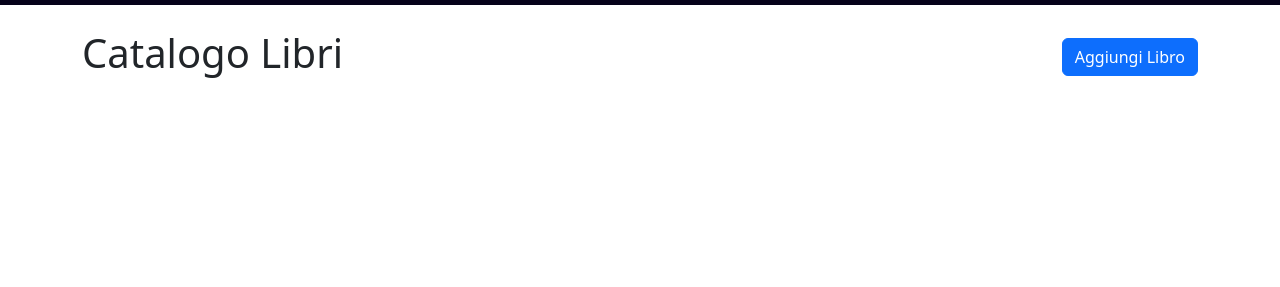
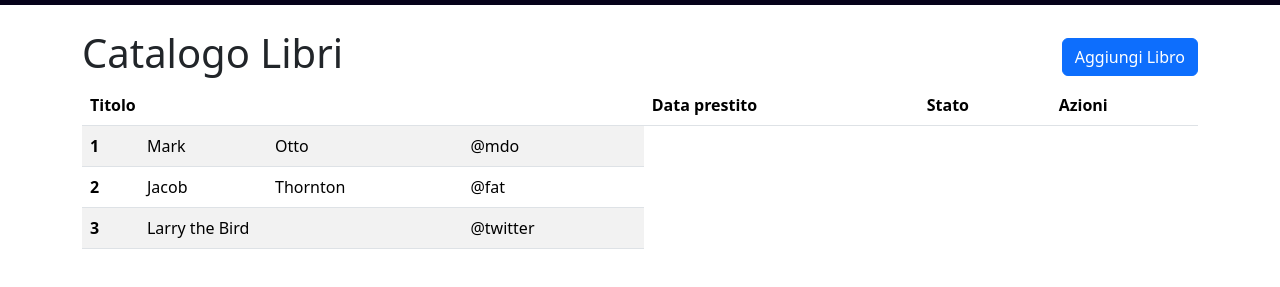
Before and after one commit to PaoloRen/html-css-bootstrap-dashboard, a plain HTML site: page index.html in a window 1280 px wide. Shown: the part 71-358 px from the top of the page. Drawn offline with nearby package versions, Linux system fonts and the light colour scheme.

Commit message:
temporary table

```diff
--- a/index.html
+++ b/index.html
@@ -38,8 +38,34 @@
                 <a class="btn btn-primary" href="#" role="button">Aggiungi Libro</a>
             </div>
             <table class="table table-striped">
-
-            </table>
+                <thead>
+                  <tr>  <!--Non riesco ad impostare la lunghezza delle colonne-->
+                    <th colspan="6">Titolo</th>
+                    <th colspan="1">Data prestito</th>
+                    <th colspan="4">Stato</th>
+                    <th colspan="1">Azioni</th>
+                  </tr>
+                </thead>
+                <tbody>
+                  <tr>
+                    <th scope="row">1</th>
+                    <td>Mark</td>
+                    <td>Otto</td>
+                    <td>@mdo</td>
+                  </tr>
+                  <tr>
+                    <th scope="row">2</th>
+                    <td>Jacob</td>
+                    <td>Thornton</td>
+                    <td>@fat</td>
+                  </tr>
+                  <tr>
+                    <th scope="row">3</th>
+                    <td colspan="2">Larry the Bird</td>
+                    <td>@twitter</td>
+                  </tr>
+                </tbody>
+              </table>
         </div>
     </main>
 </body>
```
